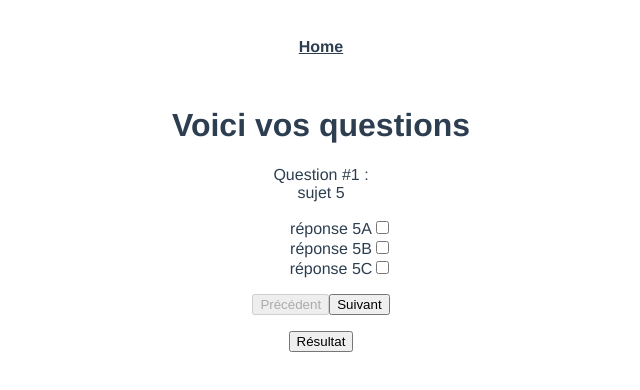
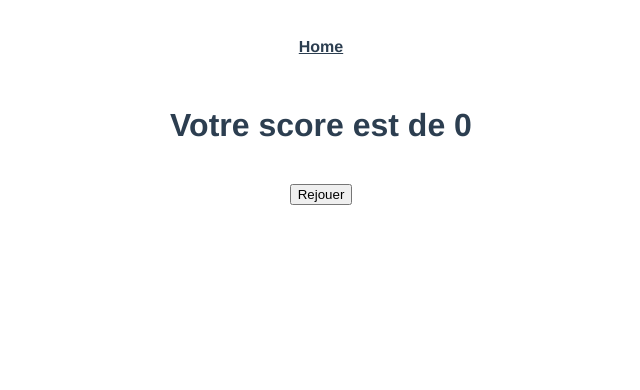
Before and after one commit to gI7DUmmY/quizz, a Vue app: page /qcm in a window 1280 px wide. Both pictures are taken after a click on the button "Résultat". Shown: the top 390 px of the page, without its empty margins (319-959 px from the left). Built offline with nearby package versions, Linux system fonts and the light colour scheme; data requests are answered from the project's data file.

Commit message:
:sparkles: afficher score et rejouer

```diff
--- a/src/views/Questions.vue
+++ b/src/views/Questions.vue
@@ -1,22 +1,28 @@
 <template>
+  <div v-if="qcm">
+    <form @submit.prevent="score" @reset.prevent="rejouer">
+      <div v-if="joue">
         <h1>Voici vos {{ qtte }} questions</h1>
-  <div v-if="qcm">
-    <form @submit.prevent="score">
         <div v-for="(question, index) in randQuizz" :key="index">
             <p v-show="current === index">
               Question #{{ index + 1 }} :<br />
               {{ question.sujet }}
               <ul>
                 <li v-for="reponse in question.choix" :key="reponse.id">
+                  <input type="checkbox" :value="reponse" v-model="valeurs">
                   <label :for="reponse.id">{{ reponse.texte }}</label>
-                <input type="checkbox" :value="reponse" v-model="valeurs">
                 </li>
               </ul>
               <button type="button" @click="prev" :disabled="current === 0">Précédent</button>
               <button type="button" @click="next" :disabled="current === qtte-1">Suivant</button>
             </p>
         </div>
-      <div><button type="submit">Résultat</button></div>
+        <button type="submit">Résultat</button>
+      </div>
+      <div v-if="joue === false">
+        <h1>Votre score est de {{ resultat }}</h1><br />
+        <button type="reset">Rejouer</button>
+      </div>
     </form>
   </div>
 </template>
@@ -31,7 +37,8 @@ export default {
     randQuizz: [],
     valeurs: [],
     resultat: 0,
-    current: 0
+    current: 0,
+    joue: true
   }),
   methods: {
     score () {
@@ -40,8 +47,10 @@ export default {
           this.resultat += element.note
         });
       }
-      console.log('Votre score est de ' + this.resultat)
-      this.resultat = 0
+      this.joue = false
+    },
+    rejouer () {
+      this.$router.push({ name: "Home" })
     },
     prev () {
       if (this.valeurs && this.current > 0) {
```
Lines whose indentation alone changed are shown as unchanged.
